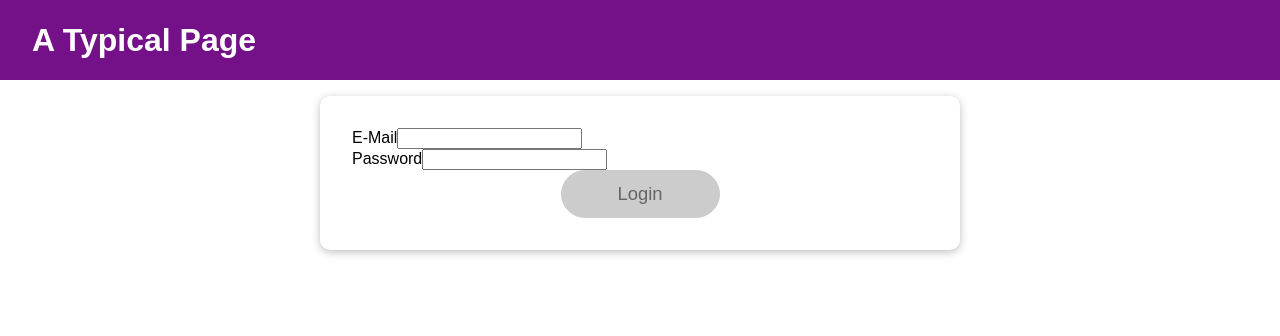
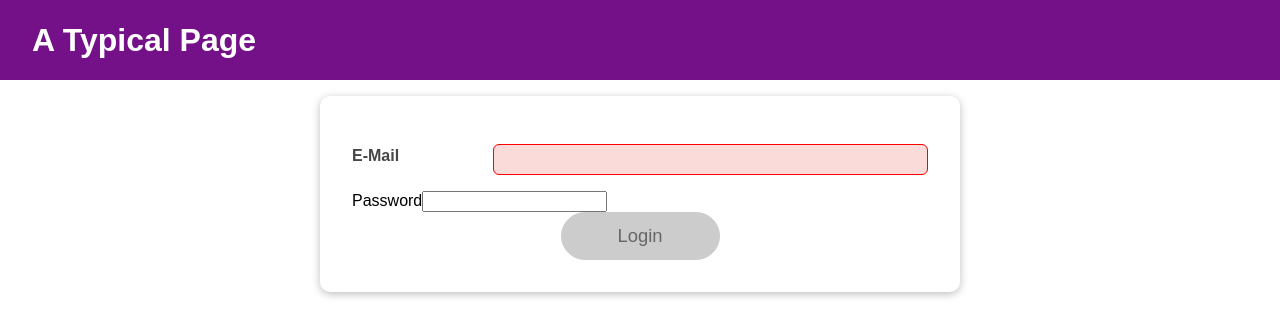
Before and after one commit to Harry-Leepz/react-useReducer, a React (Create React App) app: page / in a window 1280 px wide. Shown: the top 336 px of the page. Built offline with nearby package versions, Linux system fonts and the light colour scheme.

Commit message:
Modify email login input to use Input component

```diff
--- a/src/components/Login/Login.js
+++ b/src/components/Login/Login.js
@@ -4,6 +4,7 @@ import Card from "../UI/Card/Card";
 import classes from "./Login.module.css";
 import Button from "../UI/Button/Button";
 import AuthContext from "../../context/auth-context";
+import Input from "../Input/Input";
 
 const emailReducer = (state, action) => {
   // check for action type, that is set, and update the state value with user inpur
@@ -110,20 +111,15 @@ const Login = (props) => {
   return (
     <Card className={classes.login}>
       <form onSubmit={submitHandler}>
-        <div
-          className={`${classes.control} ${
-            emailState.isValid === false ? classes.invalid : ""
-          }`}
-        >
-          <label htmlFor='email'>E-Mail</label>
-          <input
-            type='email'
-            id='email'
-            value={emailState.value}
-            onChange={emailChangeHandler}
-            onBlur={validateEmailHandler}
-          />
-        </div>
+        <Input
+          id='email'
+          type='email'
+          label='E-Mail'
+          isValid={emailIsValid}
+          value={emailState.value}
+          onBlur={validateEmailHandler}
+          onChange={emailChangeHandler}
+        />
         <div
           className={`${classes.control} ${
             passwordState.isValid === false ? classes.invalid : ""
```
Also changed, not shown: 1 other file (tests, documents, lock files or other folders).
